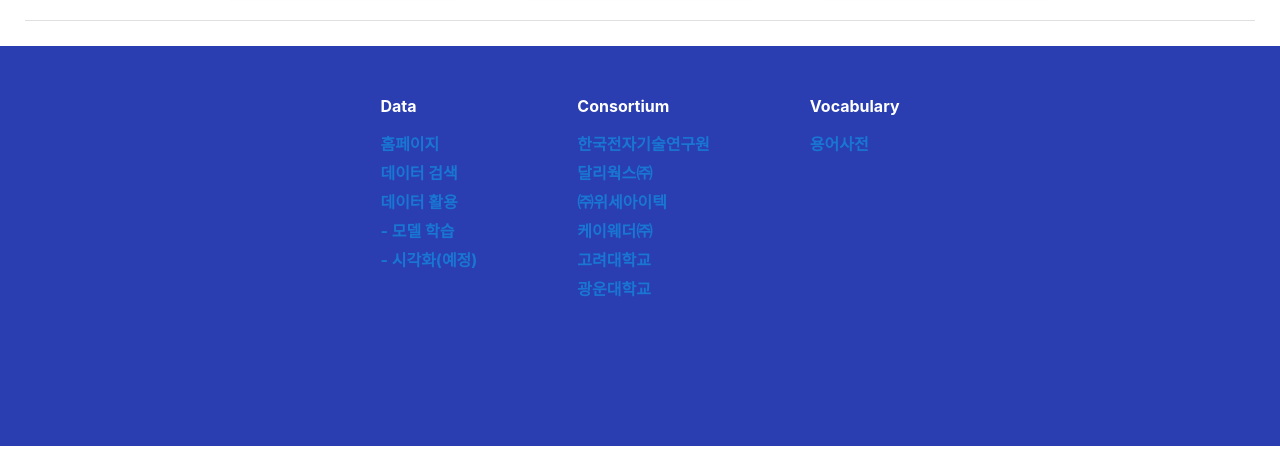
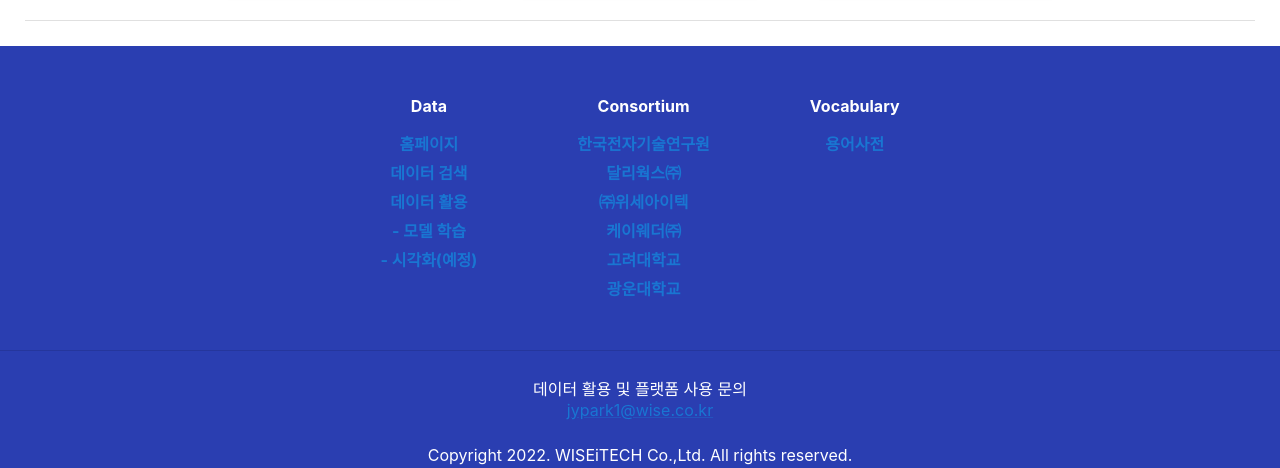
Before and after one commit to ClustProject/WSAutoMLMainWeb, a React (Create React App) app in the folder user-web/: page / in a window 1280 px wide. Shown: the part 1234-1702 px from the top of the page. Before the commit the page ends 1680 px from the top, so only its background shows below. Built offline with nearby package versions, Linux system fonts and the light colour scheme.

Commit message:
feat: 푸터 - 문의 및 저작권 텍스트 박스 추가
- footer 사이즈 425로 변경
- linkboxes에 있던 color:white 속성 footer박스(상위)로 이동

링크에 이메일 넣기:
- https://careerkarma.com/blog/html-email-link/

```diff
--- /dev/null
+++ b/user-web/src/components/presentational/footer/ContactTextBox.jsx
@@ -0,0 +1,31 @@
+import React from "react";
+
+import {Box, Link} from "@mui/material";
+
+const contactInfo = {
+  "title": "데이터 활용 및 플랫폼 사용 문의",
+  "email": "jypark1@wise.co.kr"
+}
+
+export default function ContactTextBox() {
+  return (
+    <Box sx={{
+      margin: '25px'
+    }}>
+      {contactInfo.title}
+      <br/>
+      <Link
+        href={`
+          mailto: ${contactInfo.email}
+          ?subject=${contactInfo.title}
+        `}
+        target="_blank"
+        sx={{
+          margin: '5px'
+        }}
+      >
+        {contactInfo.email}
+      </Link>
+    </Box>
+  );
+}
--- a/user-web/src/components/presentational/footer/Footer.jsx
+++ b/user-web/src/components/presentational/footer/Footer.jsx
@@ -1,15 +1,22 @@
 import React from "react";
 
-import {Box} from "@mui/material";
+import {Box, Divider} from "@mui/material";
 import LinkBoxes from "./LinkBoxes";
+import ContactTextBox from "./ContactTextBox";
+import LicenseTextBox from "./LicenseTextBox";
 
 export default function Footer() {
   return (
     <Box sx={{
+      color: 'white',
       backgroundColor: '#2a3eb1',
-      height: '400px',
+      height: '425px',
+      textAlign: 'center',
     }}>
       <LinkBoxes/>
+      <Divider/>
+      <ContactTextBox/>
+      <LicenseTextBox/>
     </Box>
   );
 }
--- /dev/null
+++ b/user-web/src/components/presentational/footer/LicenseTextBox.jsx
@@ -0,0 +1,13 @@
+import React from "react";
+
+import {Box} from "@mui/material";
+
+export default function LicenseTextBox() {
+  return (
+    <Box sx={{
+      margin: "25px"
+    }}>
+      Copyright 2022. WISEiTECH Co.,Ltd. All rights reserved.
+    </Box>
+  );
+}
--- a/user-web/src/components/presentational/footer/LinkBoxes.jsx
+++ b/user-web/src/components/presentational/footer/LinkBoxes.jsx
@@ -54,7 +54,6 @@
 export default function LinkBoxes() {
   return (
     <Box sx={{
-      color: 'white',
       fontWeight: 'bold',
       display: 'flex',
       justifyContent: 'center',
```
